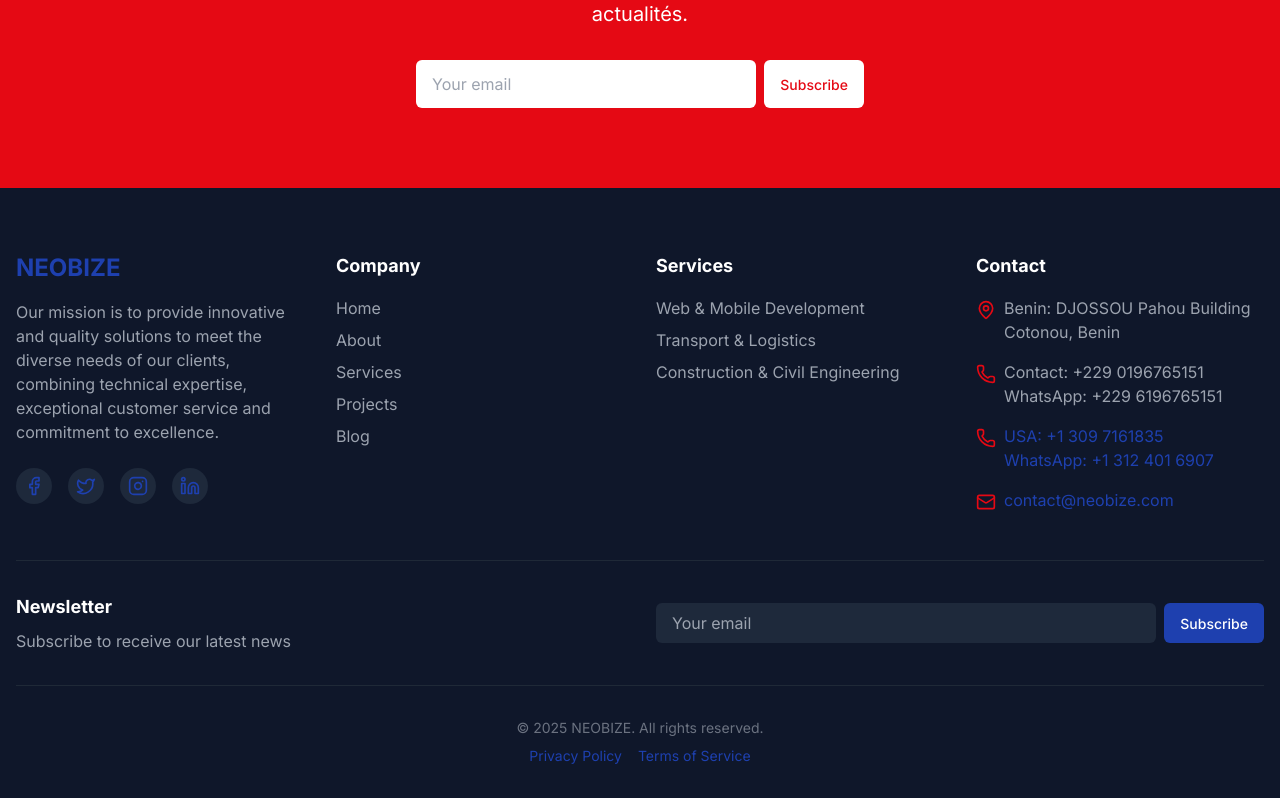
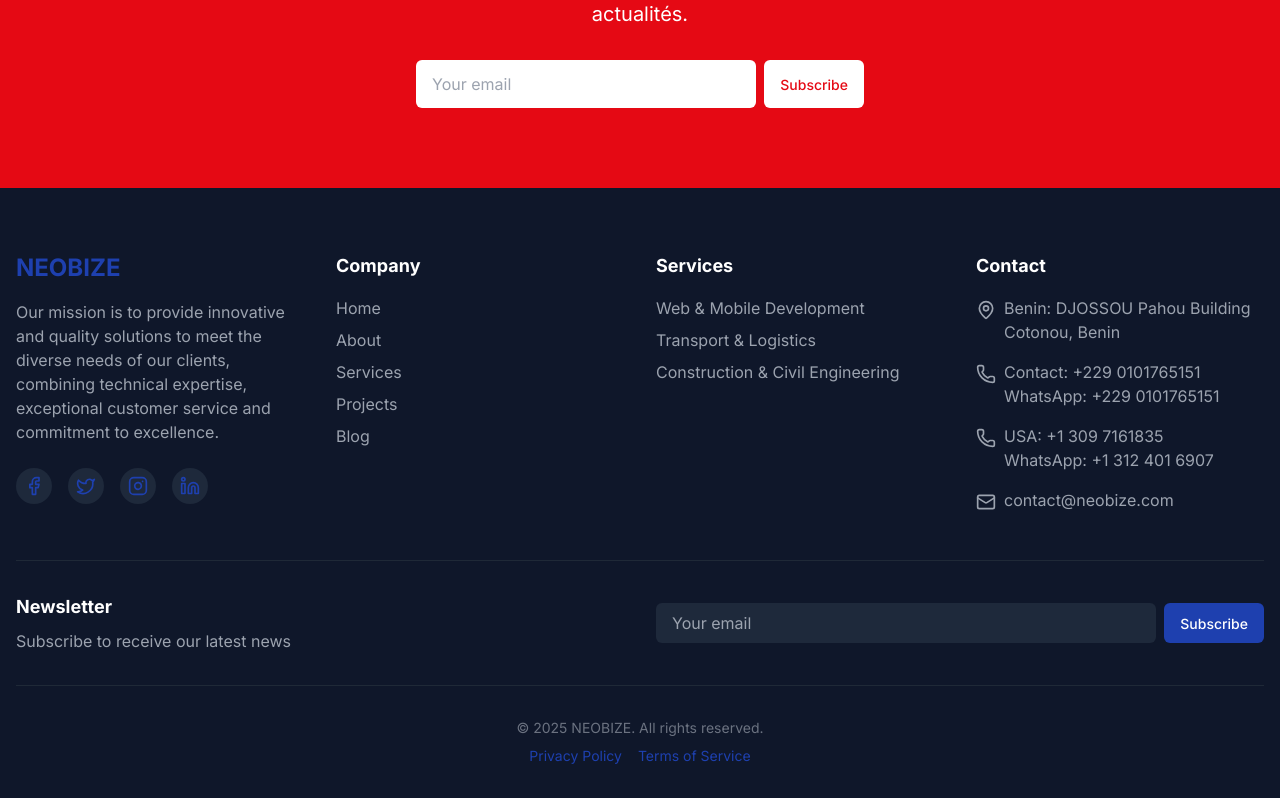
Before and after one commit to geraud82/www.neobize.com, a React (Vite) app in the folder frontend/: page /blog in a window 1280 px wide. Shown: the part 2802-3600 px from the top of the page. Built offline with nearby package versions, Linux system fonts and the light colour scheme; no server answers.

Commit message:
corection home page

```diff
--- a/frontend/src/components/Footer.jsx
+++ b/frontend/src/components/Footer.jsx
@@ -100,33 +100,37 @@
             <h3 className="text-lg font-bold mb-4">{t('footer.contact')}</h3>
             <ul className="space-y-4 text-gray-400">
               <li className="flex items-start">
-                <MapPin size={20} className="mr-2 text-primary flex-shrink-0 mt-1" />
+                <MapPin size={20} className="mr-2 text-gray-400 flex-shrink-0 mt-1" />
                 <span>
                   {t('contact.info.locations.benin.title')}<br />
                   {t('contact.info.locations.benin.address')}
                 </span>
               </li>
               <li className="flex items-start">
-                <Phone size={20} className="mr-2 text-primary flex-shrink-0 mt-1" />
+                <Phone size={20} className="mr-2 text-gray-400 flex-shrink-0 mt-1" />
                 <span>
-                  {t('contact.info.locations.benin.contact')}<br />
-                  {t('contact.info.locations.benin.whatsapp')}
+                  <a href="tel:+2290196765151" className="text-gray-400 hover:text-white transition-colors">
+                    {t('contact.info.locations.benin.contact')}
+                  </a><br />
+                  <a href="https://wa.me/2290196765151" className="text-gray-400 hover:text-white transition-colors">
+                    {t('contact.info.locations.benin.whatsapp')}
+                  </a>
                 </span>
               </li>
               <li className="flex items-start">
-                <Phone size={20} className="mr-2 text-primary flex-shrink-0 mt-1" />
+                <Phone size={20} className="mr-2 text-gray-400 flex-shrink-0 mt-1" />
                 <span>
-                  <a href="tel:+13097161835" className="hover:text-white transition-colors">
+                  <a href="tel:+13097161835" className="text-gray-400 hover:text-white transition-colors">
                     {t('contact.info.locations.usa.title')}
                   </a><br />
-                  <a href="https://wa.me/13124016907" className="hover:text-white transition-colors">
+                  <a href="https://wa.me/13124016907" className="text-gray-400 hover:text-white transition-colors">
                     {t('contact.info.locations.usa.whatsapp')}
                   </a>
                 </span>
               </li>
               <li className="flex items-start">
-                <Mail size={20} className="mr-2 text-primary flex-shrink-0 mt-1" />
-                <a href="mailto:contact@neobize.com" className="hover:text-white transition-colors">
+                <Mail size={20} className="mr-2 text-gray-400 flex-shrink-0 mt-1" />
+                <a href="mailto:contact@neobize.com" className="text-gray-400 hover:text-white transition-colors">
                   {t('contact.info.locations.email')}
                 </a>
               </li>
--- a/frontend/src/locales/en/translation.json
+++ b/frontend/src/locales/en/translation.json
@@ -183,8 +183,8 @@
         "benin": {
           "title": "Benin: DJOSSOU Pahou Building",
           "address": "Cotonou, Benin",
-          "contact": "Contact: +229 0196765151",
-          "whatsapp": "WhatsApp: +229 6196765151"
+          "contact": "Contact: +229 0101765151",
+          "whatsapp": "WhatsApp: +229 0101765151"
         },
         "usa": {
           "title": "USA: +1 309 7161835",
--- a/frontend/src/locales/fr/translation.json
+++ b/frontend/src/locales/fr/translation.json
@@ -184,7 +184,7 @@
           "title": "Bénin : Immeuble DJOSSOU Pahou",
           "address": "Cotonou, Bénin",
           "contact": "Contact : +229 0196765151",
-          "whatsapp": "WhatsApp : +229 6196765151"
+          "whatsapp": "WhatsApp : +229 0196765151"
         },
         "usa": {
           "title": "USA : +1 309 7161835",
--- a/frontend/src/pages/Home.jsx
+++ b/frontend/src/pages/Home.jsx
@@ -165,33 +165,33 @@
       </HeroSection>
 
       {/* Stats Section */}
-      <section className="py-12 bg-gradient-to-r from-primary to-blue-800 text-white">
+      <section className="py-16 bg-gradient-to-r from-primary to-blue-800 text-white">
         <div className="container mx-auto px-4">
           <motion.div
             initial="hidden"
             whileInView="visible"
             viewport={{ once: true, margin: "-100px" }}
             variants={staggerContainer}
-            className="grid grid-cols-2 md:grid-cols-4 gap-8 text-center"
+            className="grid grid-cols-2 md:grid-cols-4 gap-6 md:gap-8 text-center max-w-4xl mx-auto"
           >
-            <motion.div variants={fadeIn} className="p-4">
-              <h3 className="text-4xl font-bold mb-2">59</h3>
-              <p className="text-gray-200">Projets réalisés</p>
+            <motion.div variants={fadeIn} className="p-3 md:p-4">
+              <h3 className="text-3xl md:text-4xl font-bold mb-2">59</h3>
+              <p className="text-gray-200 text-sm md:text-base">Projets réalisés</p>
             </motion.div>
 
-            <motion.div variants={fadeIn} className="p-4">
-              <h3 className="text-4xl font-bold mb-2">98%</h3>
-              <p className="text-gray-200">Clients satisfaits</p>
+            <motion.div variants={fadeIn} className="p-3 md:p-4">
+              <h3 className="text-3xl md:text-4xl font-bold mb-2">98%</h3>
+              <p className="text-gray-200 text-sm md:text-base">Clients satisfaits</p>
             </motion.div>
 
-            <motion.div variants={fadeIn} className="p-4">
-              <h3 className="text-4xl font-bold mb-2">15+</h3>
-              <p className="text-gray-200">Experts</p>
+            <motion.div variants={fadeIn} className="p-3 md:p-4">
+              <h3 className="text-3xl md:text-4xl font-bold mb-2">15+</h3>
+              <p className="text-gray-200 text-sm md:text-base">Experts</p>
             </motion.div>
 
-            <motion.div variants={fadeIn} className="p-4">
-              <h3 className="text-4xl font-bold mb-2">3</h3>
-              <p className="text-gray-200">Domaines d'expertise</p>
+            <motion.div variants={fadeIn} className="p-3 md:p-4">
+              <h3 className="text-3xl md:text-4xl font-bold mb-2">3</h3>
+              <p className="text-gray-200 text-sm md:text-base">Domaines d'expertise</p>
             </motion.div>
           </motion.div>
         </div>
@@ -598,7 +598,7 @@
             whileInView="visible"
             viewport={{ once: true, margin: "-100px" }}
             variants={staggerContainer}
-            className="grid grid-cols-1 md:grid-cols-2 lg:grid-cols-4 gap-6 lg:gap-8"
+            className="grid grid-cols-1 sm:grid-cols-2 md:grid-cols-2 lg:grid-cols-4 gap-4 sm:gap-6 lg:gap-8 max-w-6xl mx-auto"
           >
             {partners.map((partner, index) => (
               <motion.div
@@ -609,20 +609,20 @@
                   scale: 1.05,
                   rotateY: 5
                 }}
-                className="group relative"
+                className="group relative mx-auto w-full max-w-xs"
               >
-                <div className={`relative bg-white rounded-2xl p-6 shadow-lg hover:shadow-2xl transition-all duration-500 border border-white/50 backdrop-blur-sm hover:${partner.shadowColor} overflow-hidden`}>
+                <div className={`relative bg-white rounded-2xl p-4 sm:p-6 shadow-lg hover:shadow-2xl transition-all duration-500 border border-white/50 backdrop-blur-sm hover:${partner.shadowColor} overflow-hidden`}>
                   {/* Gradient overlay on hover */}
                   <div className={`absolute inset-0 bg-gradient-to-br ${partner.bgColor} opacity-0 group-hover:opacity-10 transition-opacity duration-500 rounded-2xl`}></div>
 
                   {/* Shine effect */}
                   <div className="absolute inset-0 bg-gradient-to-r from-transparent via-white/20 to-transparent -skew-x-12 -translate-x-full group-hover:translate-x-full transition-transform duration-1000"></div>
 
-                  <div className="relative z-10 flex flex-col items-center justify-center h-20">
+                  <div className="relative z-10 flex flex-col items-center justify-center h-16 sm:h-20">
                     <img
                       src={partner.logo}
                       alt={partner.name}
-                      className="w-full h-16 object-cover transition-all duration-500"
+                      className="w-full h-12 sm:h-16 object-contain transition-all duration-500"
                     />
                   </div>
 
```
